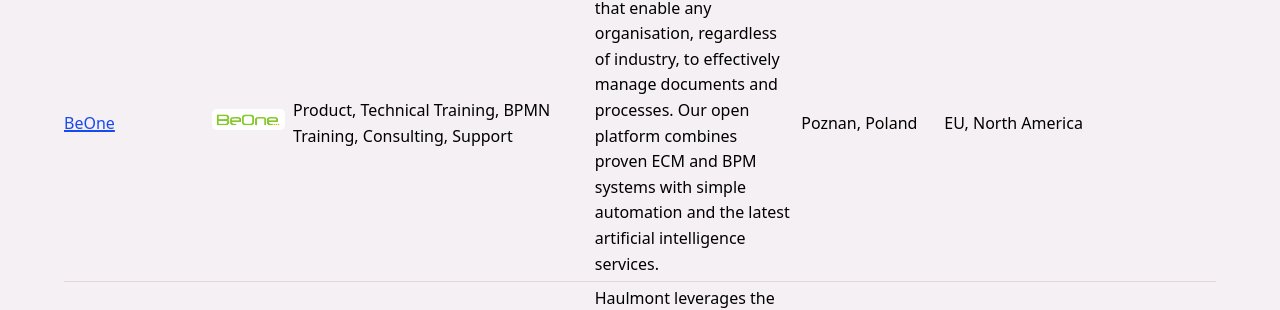
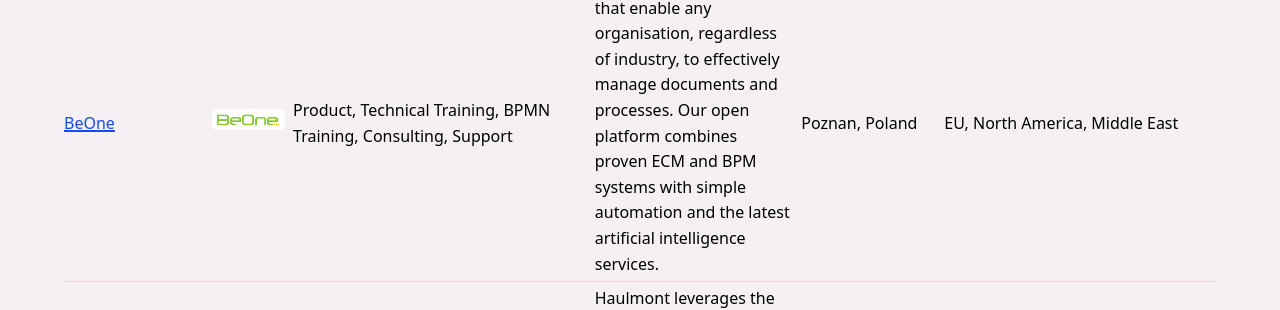
Before and after one commit to operaton/operaton.org, a Jekyll site: the page built from service-providers.html, in a window 1280 px wide. Shown: the part 1129-1439 px from the top of the page. Built offline with Jekyll 4.4.1, drawn with Linux system fonts in a browser that asks for light colours.

Commit message:
Update area of operation for BeOne service provider

```diff
--- a/_data/service-providers.yml
+++ b/_data/service-providers.yml
@@ -52,7 +52,7 @@
   location:
     country: Poland
     city: Poznan
-    area-of-operation: EU, North America
+    area-of-operation: EU, North America, Middle East
   description: >-
     BeOne provides solutions that enable any organisation, regardless of industry, to effectively manage documents and processes. Our open platform combines proven ECM and BPM systems with simple automation and the latest artificial intelligence services.
   website: https://beone.pl/
```
